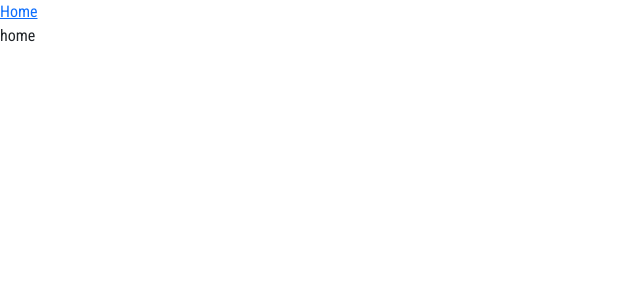
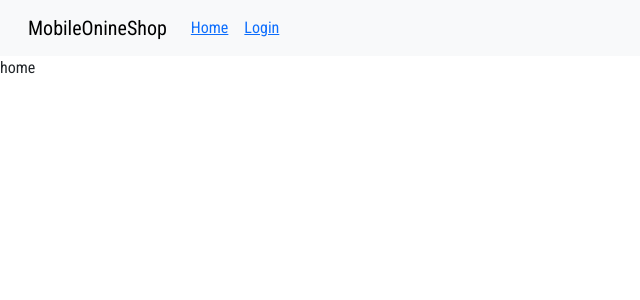
Before and after one commit to NeginSal/Online-Mobile-Shop, a Vue app: page / in a window 1280 px wide. Shown: the top 300 px of the page, without its empty margins (0-640 px from the left). Built offline with nearby package versions, Linux system fonts and the light colour scheme.

Commit message:
feat:added Navbar

```diff
--- a/src/App.vue
+++ b/src/App.vue
@@ -1,10 +1,6 @@
 <template>
   <div id="app">
-    <header>
-      <nav>
-        <router-link to="/">Home</router-link>
-      </nav>
-    </header>
+    <Navbar />
     <main>
       <router-view />
     </main>
@@ -12,8 +8,15 @@
 </template>
 
 <script>
+import Navbar from './components/Navbar.vue';
+
 export default {
-  name: "App",
-};
+  components: {
+    Navbar
+  },
+  setup() {
+    // ...
+  }
+}
 
 </script>
--- /dev/null
+++ b/src/components/Navbar.vue
@@ -0,0 +1,33 @@
+<template>
+  <div>
+    <nav class="navbar navbar-expand-lg bg-body-tertiary">
+      <div class="container-fluid">
+        <a class="navbar-brand" href="#">MobileOnineShop</a>
+        <button class="navbar-toggler" type="button" data-bs-toggle="collapse" data-bs-target="#navbarNav"
+          aria-controls="navbarNav" aria-expanded="false" aria-label="Toggle navigation">
+          <span class="navbar-toggler-icon"></span>
+        </button>
+        <div class="collapse navbar-collapse" id="navbarNav">
+          <ul class="navbar-nav">
+            <li class="nav-item">
+              <a class="nav-link active" aria-current="page" href="#">
+                <router-link to="/">Home</router-link>
+              </a>
+            </li>
+            <li class="nav-item">
+              <a class="nav-link active" aria-current="page" href="#">
+                <router-link to="/login">Login</router-link>
+              </a>
+            </li>
+          </ul>
+        </div>
+      </div>
+    </nav>
+  </div>
+</template>
+
+<script setup>
+
+</script>
+
+<style scoped></style>
```
